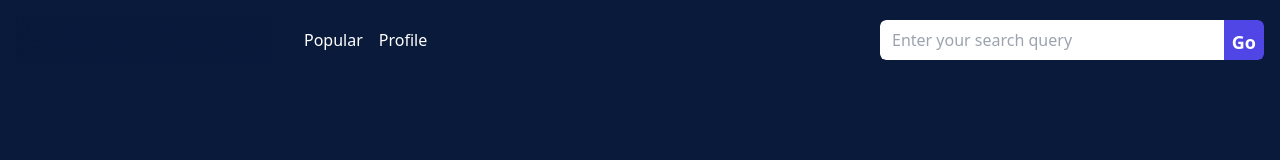
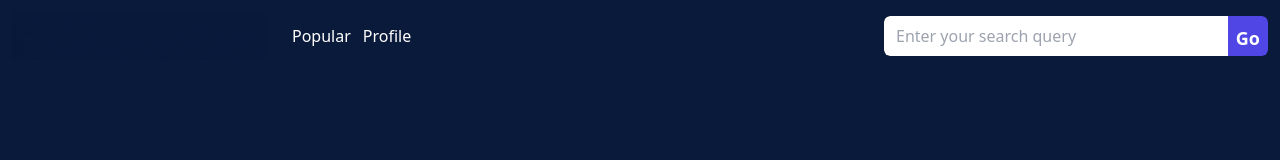
Before and after one commit to uditmore99/animechakra, a Next.js app: page / in a window 1280 px wide. Shown: the top 160 px of the page. Built offline with nearby package versions, Linux system fonts and the light colour scheme; no server answers.

Commit message:
Changed Navbar height

```diff
--- a/components/Navbar.jsx
+++ b/components/Navbar.jsx
@@ -18,9 +18,9 @@ const Navbar = () => {
   };
 
   return (
-    <nav className="sm:fixed z-30 top-0 w-full bg-anime-blue flex flex-row sm:flex-row items-center justify-between p-4">
-      <div className="flex  items-center  lg:mb-0 lg:mr-4">
-        <div className="mr-4">
+    <nav className="sm:fixed z-30 top-0 w-full bg-anime-blue flex flex-row sm:flex-row items-center justify-between p-3">
+      <div className="flex  items-center  lg:mb-0 lg:mr-3">
+        <div className="mr-3">
           <a href="/" className="text-white hover:text-gray-500">
             <img
               src="/assets/GIFs/animechakra.gif"
@@ -30,7 +30,7 @@ const Navbar = () => {
             />
           </a>
         </div>
-        <div className="mr-4">
+        <div className="mr-3">
           <a href="/search/popular" className=" md:hidden">
             <img
               width="30"
@@ -40,7 +40,7 @@ const Navbar = () => {
             />
           </a>
         </div>
-        <div className="mr-4">
+        <div className="mr-3">
           <a
             href="/search/popular"
             className="text-white hover:text-gray-500 hidden md:block lg:block"
@@ -48,7 +48,7 @@ const Navbar = () => {
             Popular
           </a>
         </div>
-        <div className="mr-4">
+        <div className="mr-3">
           <a href="/" className="text-white hover:text-gray-500">
             Profile
           </a>
```
